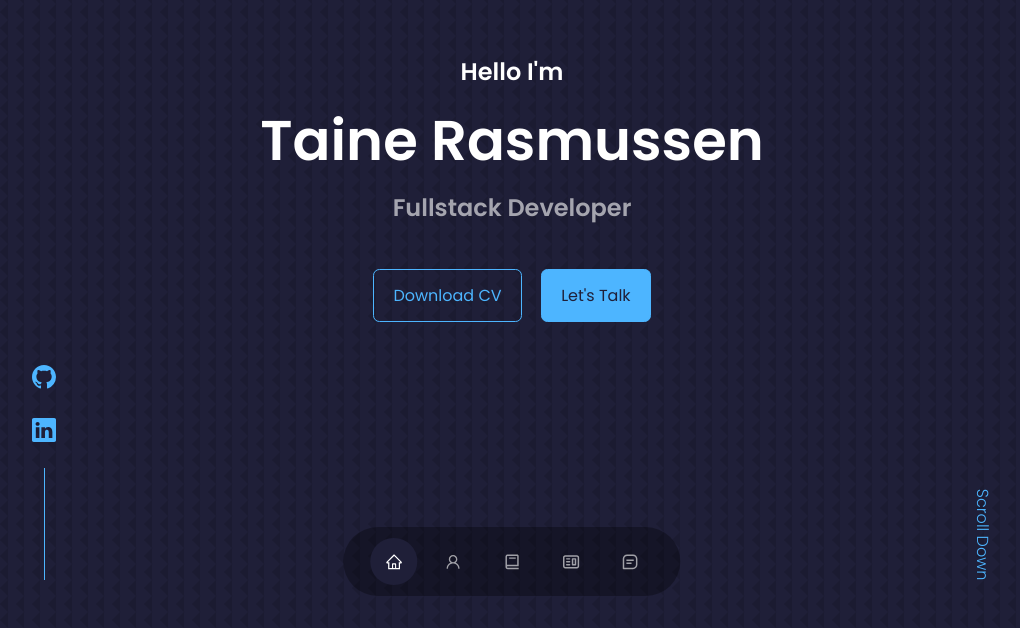
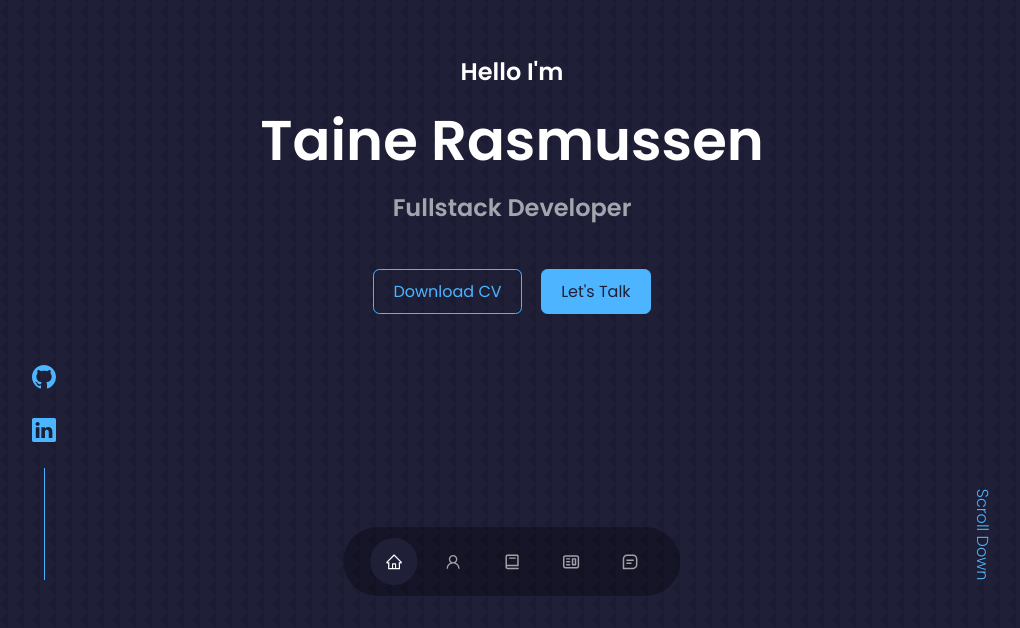
Before and after one commit to taine-rasmussen/portfoliov1, a React (Create React App) app: page / in a window 1280 px wide. Shown: the part 172-800 px from the top of the page, without its empty margins (128-1148 px from the left). Built offline with nearby package versions, Linux system fonts and the light colour scheme.

Commit message:
less padding top / btm on btns

```diff
--- a/src/App.css
+++ b/src/App.css
@@ -96,7 +96,7 @@ a:hover {
   width: max-content;
   display: inline-block;
   color: var(--colour-primary);
-  padding: 0.75rem 1.2rem;
+  padding: 0.5rem 1.2rem;
   border-radius: 0.4rem;
   cursor: pointer;
   border: 1px solid var(--colour-primary);
```
